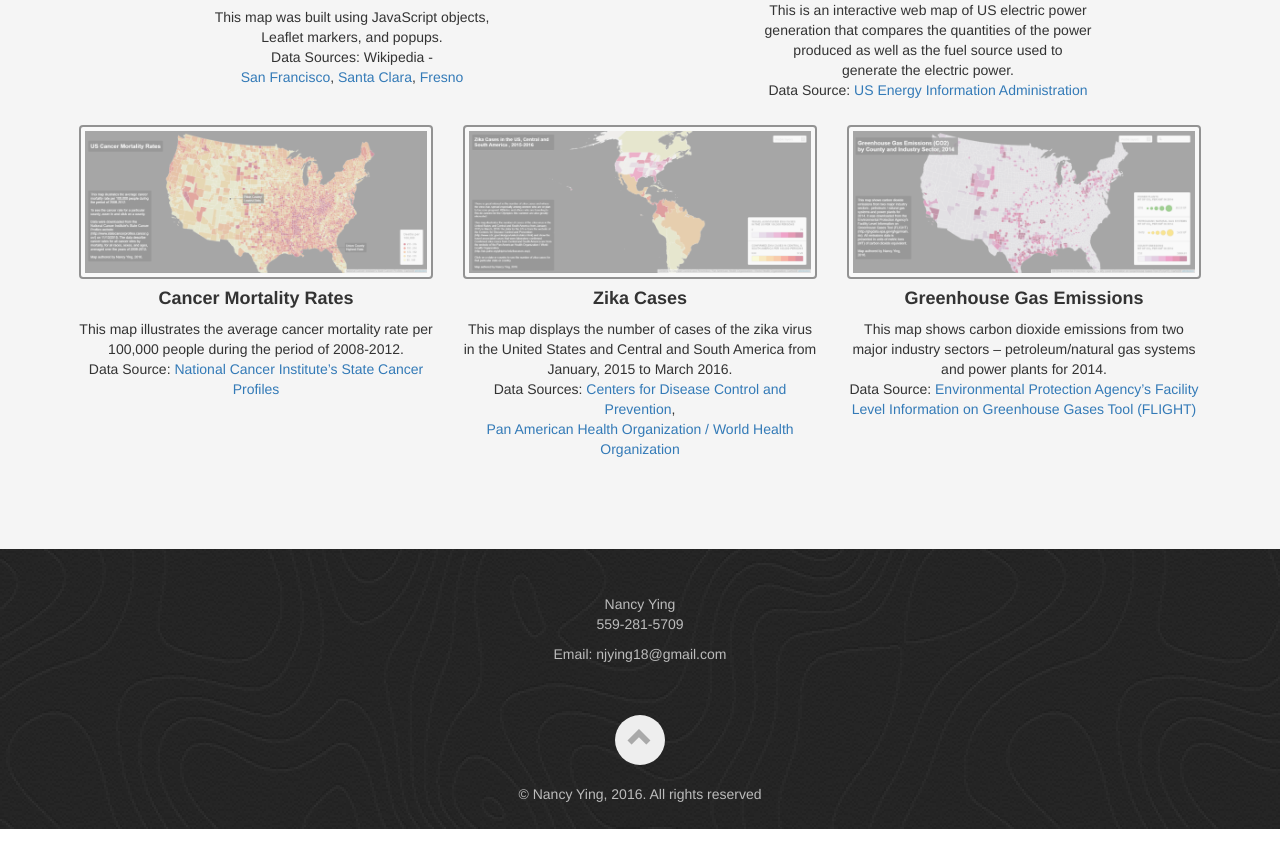
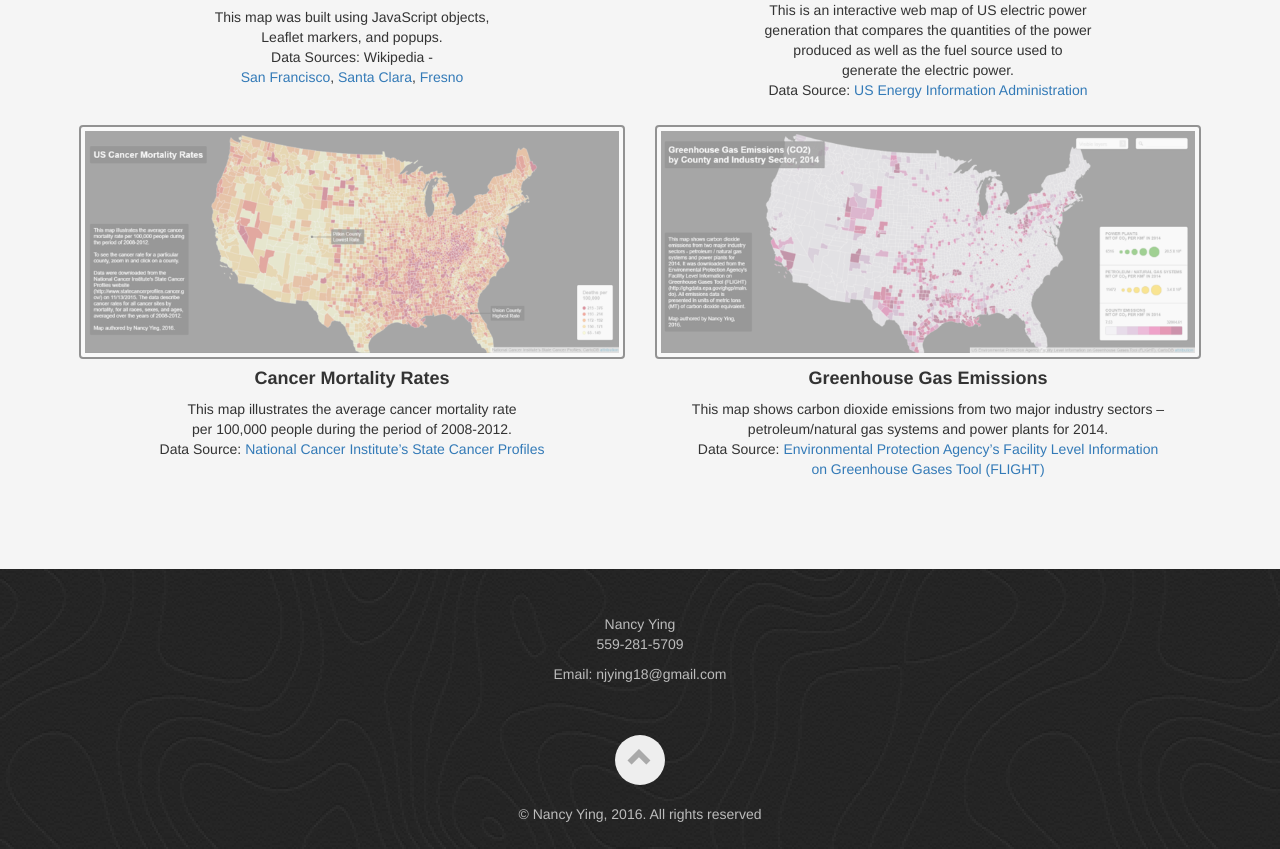
Before and after one commit to njying/portfolio, a plain HTML site: page index.html in a window 1280 px wide. Shown: the part 3650-4499 px from the top of the page. Drawn offline with nearby package versions, Linux system fonts and the light colour scheme.

Commit message:
revised web maps

```diff
--- a/index.html
+++ b/index.html
@@ -256,20 +256,20 @@
                     </div>
 	            </div>
 	            <div class="row text-center">
-	                <div class="col-sm-4">
+	                <div class="col-sm-6">
 	                    <a href="https://njying.cartodb.com/viz/a6a71938-e967-11e5-adfd-0e3ff518bd15/public_map" target="_blank"><img src="img/cancer-mortality-a.png" alt="Cancer Mortality Rates" class="img-responsive img-thumbnail"></a>
 	                    <h4><b>Cancer Mortality Rates</b></h4>
-	                    <p>This map illustrates the average cancer mortality rate per 100,000 people during the period of 2008-2012.<br>Data Source: <a href="http://www.statecancerprofiles.cancer.gov/" target="_blank">National Cancer Institute’s State Cancer Profiles</a></p>
+	                    <p>This map illustrates the average cancer mortality rate <br> per 100,000 people during the period of 2008-2012.<br>Data Source: <a href="http://www.statecancerprofiles.cancer.gov/" target="_blank">National Cancer Institute’s State Cancer Profiles</a></p>
 	                </div>
-	                <div class="col-sm-4">
+	                <!-- <div class="col-sm-4">
 	                    <a href="https://njying.cartodb.com/viz/161175f8-f470-11e5-b2d6-0ecfd53eb7d3/public_map" target="_blank"><img src="img/zika-cases.png" alt="Zika Cases" class="img-responsive img-thumbnail"></a>
 	                    <h4><b>Zika Cases</b></h4>
 	                    <p>This map displays the number of cases of the zika virus in the United States and Central and South America from<br> January, 2015 to March 2016.<br>Data Sources: <a href="http://www.cdc.gov/zika/geo/united-states.html" target="_blank">Centers for Disease Control and Prevention</a>,<br> <a href="http://ais.paho.org/phip/viz/ed_zika_cases.asp" target="_blank">Pan American Health Organization / World Health Organization</a></p>
-	                </div>
-	                <div class="col-sm-4">
+	                </div> -->
+	                <div class="col-sm-6">
 	                    <a href="https://njying.cartodb.com/viz/96b92fde-eebc-11e5-88cc-0ea31932ec1d/public_map" target="_blank"><img src="img/greenhouse-gas-emissions.png" alt="Greenhouse Gas Emissions" class="img-responsive img-thumbnail"></a>
 	                    <h4><b>Greenhouse Gas Emissions</b></h4>
-	                    <p>This map shows carbon dioxide emissions from two major industry sectors – petroleum/natural gas systems and power plants for 2014.<br>Data Source: <a href="http://ghgdata.epa.gov/ghgp/main.do" target="_blank">Environmental Protection Agency’s Facility Level Information on Greenhouse Gases Tool (FLIGHT)</a></p>
+	                    <p>This map shows carbon dioxide emissions from two major industry sectors – <br>petroleum/natural gas systems and power plants for 2014.<br>Data Source: <a href="http://ghgdata.epa.gov/ghgp/main.do" target="_blank">Environmental Protection Agency’s Facility Level Information <br>on Greenhouse Gases Tool (FLIGHT)</a></p>
 	                </div>
 	            </div>
 	        </div>
```
